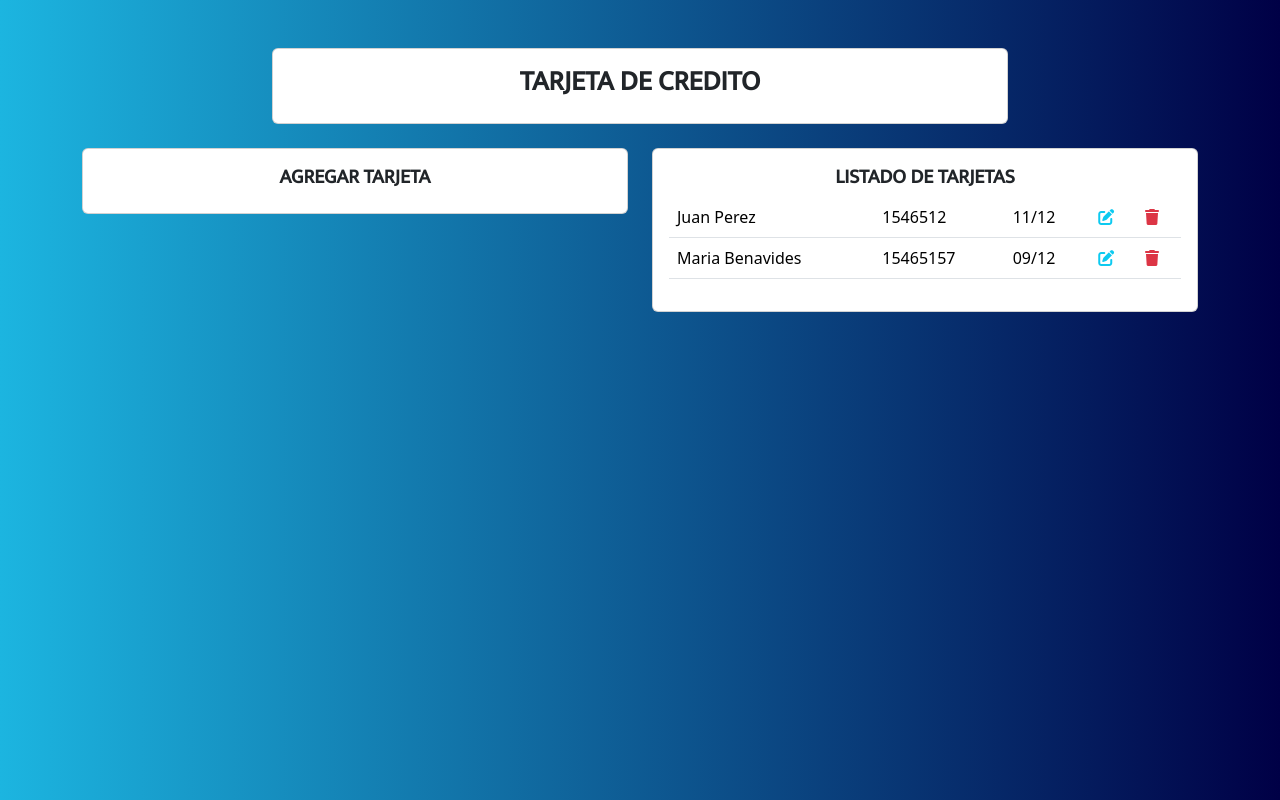
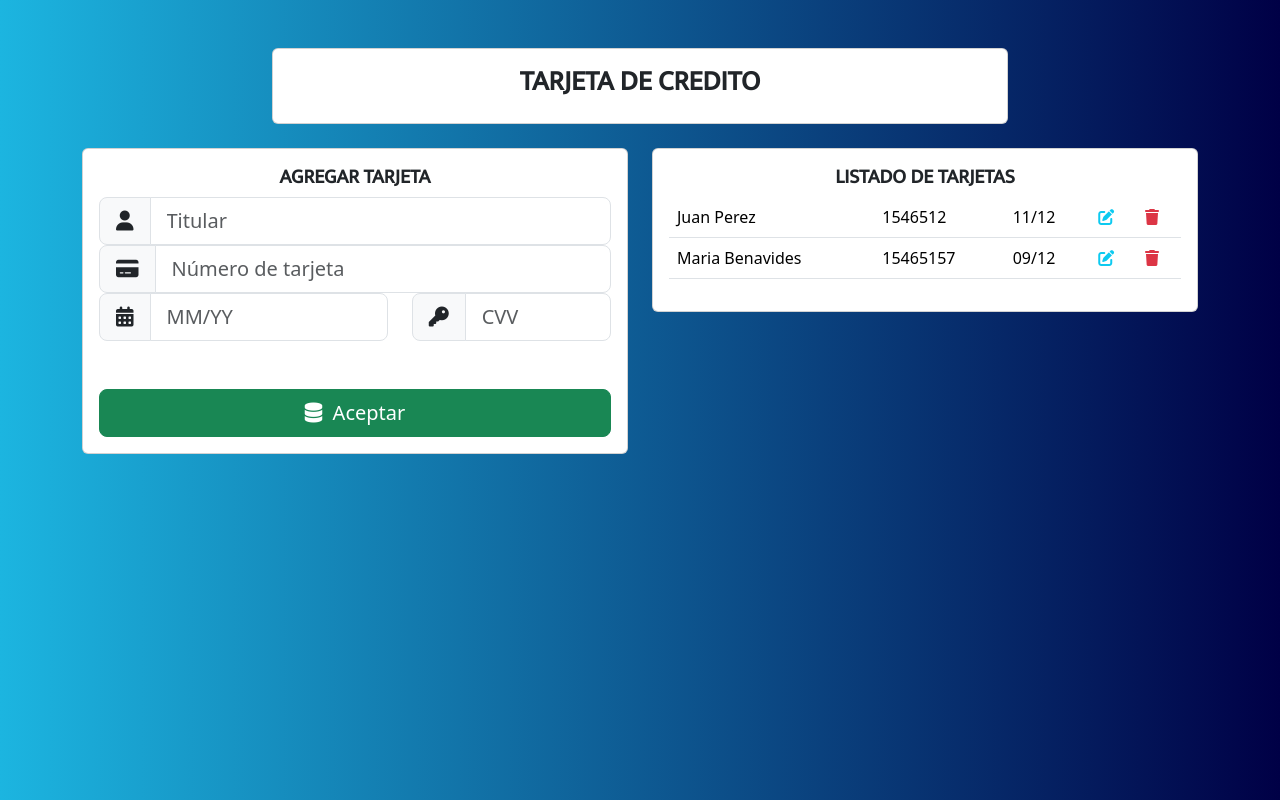
Before and after one commit to mnbenavides/projeyecto_FETarjetaCredito, an Angular app: page / in a window 1280 px wide. Built offline with nearby package versions, Linux system fonts and the light colour scheme.

Commit message:
Agregar tarjeta
Se agrega formulario para agregar tarjetas junto con el comportamiento que debe realizar

```diff
--- a/src/app/app.module.ts
+++ b/src/app/app.module.ts
@@ -1,5 +1,6 @@
 import { NgModule } from '@angular/core';
 import { BrowserModule } from '@angular/platform-browser';
+import { ReactiveFormsModule } from '@angular/forms';
 
 import { AppComponent } from './app.component';
 import { TarjetaCreditoComponent } from './components/tarjeta-credito/tarjeta-credito.component';
@@ -10,7 +11,8 @@ import { TarjetaCreditoComponent } from './components/tarjeta-credito/tarjeta-cr
     TarjetaCreditoComponent
   ],
   imports: [
-    BrowserModule
+    BrowserModule,
+    ReactiveFormsModule
   ],
   providers: [],
   bootstrap: [AppComponent]
--- a/src/app/components/tarjeta-credito/tarjeta-credito.component.html
+++ b/src/app/components/tarjeta-credito/tarjeta-credito.component.html
@@ -16,6 +16,45 @@
             <div class="card">
                <div class="card-body">
                     <h5 class="titulo">Agregar tarjeta</h5>
+
+                    <form [formGroup] = "form" (ngSubmit)="agregarTarjeta()">
+                        <div class="input-group input-group-lg mb3">
+                            <span class="input-group-text">
+                                <i class="fas fa-user"></i>
+                            </span>
+                            <input formControlName="titular" type="text" class="form-control" placeholder="Titular">
+                        </div>
+                        <div class="input-group input-group-lg mb3">
+                            <span class="input-group-text">
+                                <i class="fas fa-credit-card"></i>
+                            </span>
+                            <input formControlName="numero_tarjeta" type="text" class="form-control" placeholder="Número de tarjeta">
+                        </div>
+
+                        <div class="row">
+                            <div class="col-lg-7">
+                                <div class="input-group input-group-lg mb3">
+                                    <span class="input-group-text">
+                                        <i class="fas fa-calendar-alt"></i>
+                                    </span>
+                                    <input formControlName="fecha_expiracion" type="text" class="form-control" placeholder="MM/YY">
+                                </div>
+                            </div>
+                            <div class="col-lg-5">
+                                <div class="input-group input-group-lg mb3">
+                                    <span class="input-group-text">
+                                        <i class="fas fa-key"></i>
+                                    </span>
+                                    <input formControlName="cvv" type="password" class="form-control" placeholder="CVV">
+                                </div>
+                            </div>
+                        </div>
+                        <div class="d-grid grap-2 mt-5">
+                            <button type="submit" class="btn btn-success btn-lg">
+                                <i class="fas fa-database"></i>&nbsp; Aceptar
+                            </button>
+                        </div>
+                    </form>
                </div>
             </div>
         </div>
@@ -25,8 +64,8 @@
                     <h5 class="titulo">Listado de tarjetas</h5>
                     <table class="table">
                         <tbody>
-                            <tr *ngFor="let tarjeta of tarjetas">
-                                <td>{{tarjeta.nombre}}</td>
+                            <tr *ngFor="let tarjeta of listado_tarjetas">
+                                <td>{{tarjeta.titular}}</td>
                                 <td>{{tarjeta.numero_tarjeta}}</td>
                                 <td>{{tarjeta.fecha_expiracion}}</td>
                                 <td><i class="fa-solid fa-pen-to-square text-info"></i></td>
--- a/src/app/components/tarjeta-credito/tarjeta-credito.component.ts
+++ b/src/app/components/tarjeta-credito/tarjeta-credito.component.ts
@@ -1,4 +1,5 @@
 import { Component, OnInit } from '@angular/core';
+import { FormGroup, FormBuilder  } from '@angular/forms';
 
 @Component({
   selector: 'app-tarjeta-credito',
@@ -6,13 +7,35 @@ import { Component, OnInit } from '@angular/core';
   styleUrls: ['./tarjeta-credito.component.css']
 })
 export class TarjetaCreditoComponent implements OnInit {
-  public tarjetas: any[] = [
-    {nombre: 'Juan Perez', numero_tarjeta:'1546512', fecha_expiracion: '11/12', cvv:'123' },
-    {nombre: 'Maria Benavides', numero_tarjeta:'15465157', fecha_expiracion: '09/12', cvv:'789' }
+  public listado_tarjetas: any[] = [
+    {titular: 'Juan Perez', numero_tarjeta:'1546512', fecha_expiracion: '11/12', cvv:'123' },
+    {titular: 'Maria Benavides', numero_tarjeta:'15465157', fecha_expiracion: '09/12', cvv:'789' }
   ];
+  public form: FormGroup;
+
+  constructor(private fb: FormBuilder){
+    this.form = this.fb.group({
+      titular:[''],
+      numero_tarjeta:[''],
+      fecha_expiracion:[''],
+      cvv:['']
+    });
+  }
+
 
   ngOnInit():void{
 
   }
 
+  agregarTarjeta(){
+    const TARJETA: any = {
+      titular: this.form.get('titular')?.value,
+      numero_tarjeta: this.form.get('numero_tarjeta')?.value,
+      fecha_expiracion: this.form.get('fecha_expiracion')?.value,
+      cvv: this.form.get('cvv')?.value
+    };
+    this.listado_tarjetas.push(TARJETA);
+    this.form.reset();
+  }
+
 }
```
